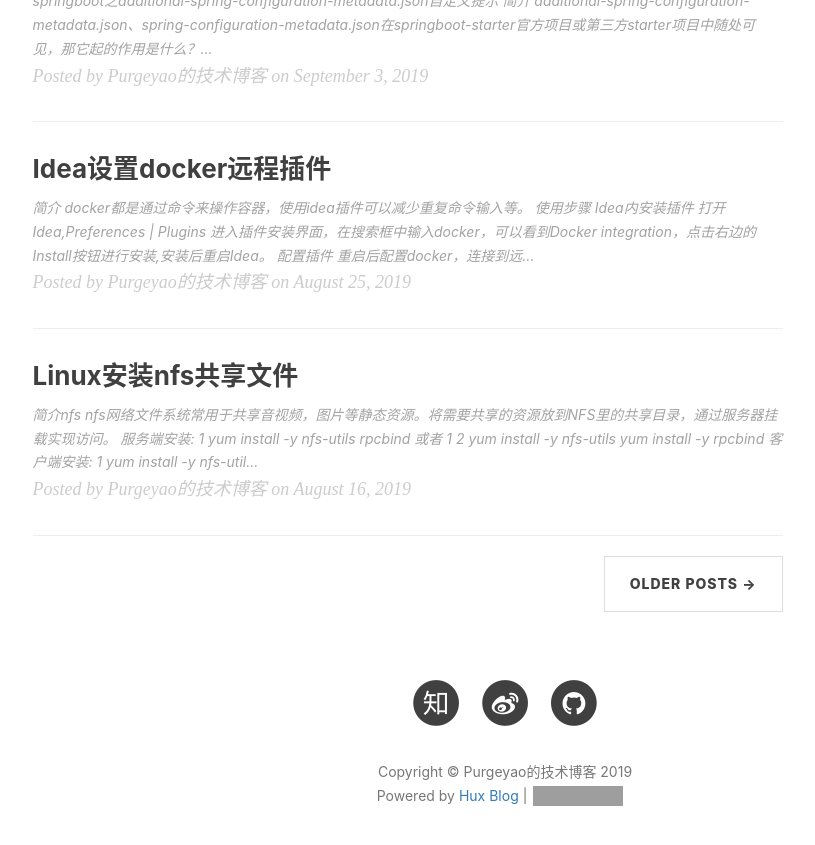
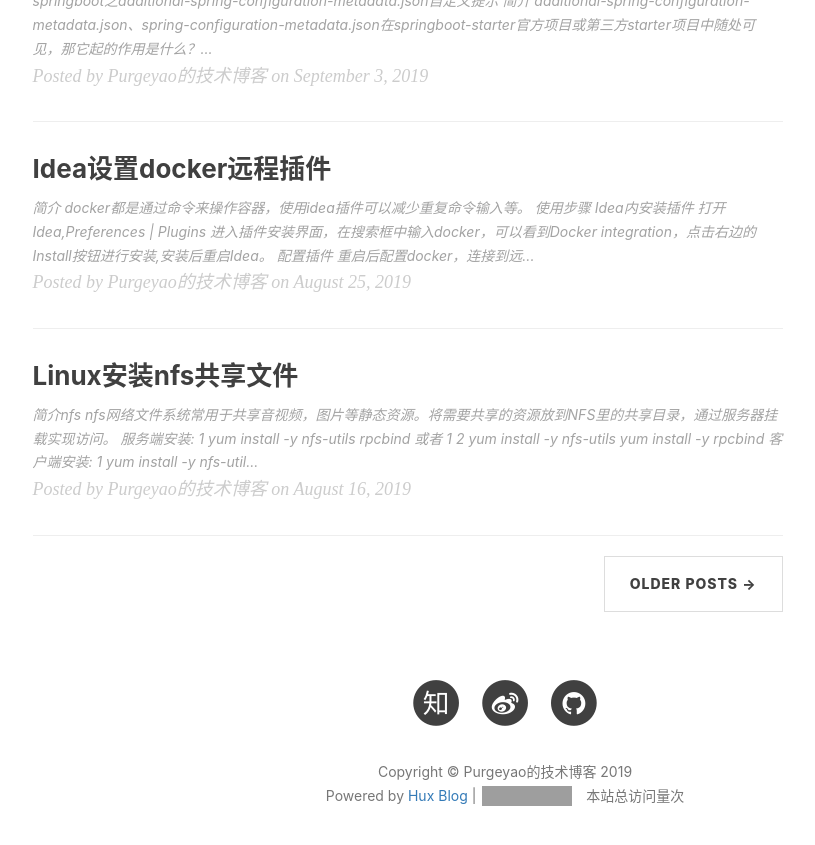
Before and after one commit to purgeyao/purgeyao.github.io, a Jekyll site: the page built from index.html, in a window 1280 px wide and 900 px high, scrolled down 2027 px. Shown: the top 845 px of the window, without its empty margins (135-950 px from the left). Built offline with Jekyll 4.4.1, drawn with Linux system fonts in a browser that asks for light colours; nearby versions of some CDN libraries; the list of posts is cut into pages by our own code; comment, search, counter and statistics services are not loaded; grey boxes are pictures that could not be loaded.

Commit message:
upd footer.html

```diff
--- a/_includes/footer.html
+++ b/_includes/footer.html
@@ -15,7 +15,7 @@
                         frameborder="0" scrolling="0" width="100px" height="20px"
                         src="https://ghbtns.com/github-btn.html?user=huxpro&repo=huxpro.github.io&type=star&count=true" >
                     </iframe>
-                    <span id="busuanzi_container_site_pv" style='display:none'>
+                    <span id="busuanzi_container_site_pv">
                         本站总访问量<span id="busuanzi_value_site_pv"></span>次
                     </span>
                 </p>
@@ -24,8 +24,7 @@
     </div>
 </footer>
 
-<script async src="//dn-lbstatics.qbox.me/busuanzi/2.3/busuanzi.pure.mini.js">
-</script>
+<script async src="https://busuanzi.ibruce.info/busuanzi/2.3/busuanzi.pure.mini.js"></script>
 
 <!-- jQuery -->
 <script src="{{ "/js/jquery.min.js " | prepend: site.baseurl }}"></script>
```
